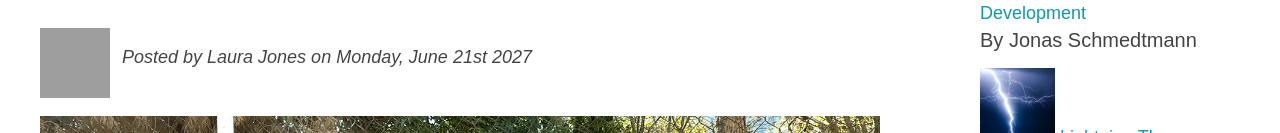
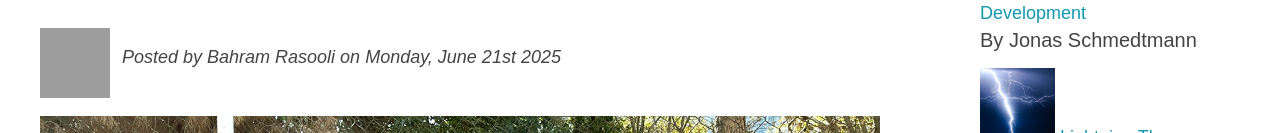
Before and after one commit to william-collatz/blog, a plain HTML site: page index.html in a window 1280 px wide. Shown: the part 267-400 px from the top of the page. Drawn offline with Linux system fonts and the light colour scheme; grey boxes are pictures that could not be loaded.

Commit message:
adding new items

```diff
--- a/index.html
+++ b/index.html
@@ -23,7 +23,7 @@
           <h2>The Basic Language of the Web: HTML</h2>
           <div class="author-container">
             <img class="author-img" src="./img/laura-jones.jpg" alt="" />
-            <p class="author">Posted by Laura Jones on Monday, June 21st 2027</p>
+            <p class="author">Posted by Bahram Rasooli on Monday, June 21st 2025</p>
           </div>
           <img src="./img/post-img.jpg" class="post-img" alt="" />
           <p>
```
Also changed, not shown: 1 other file.
